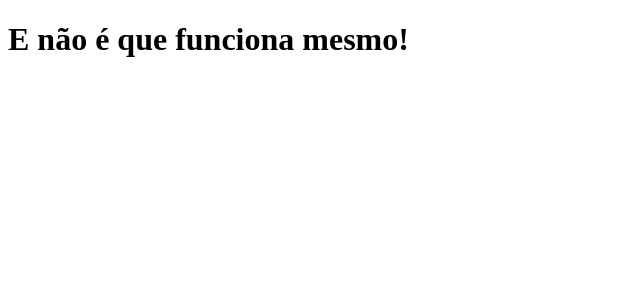
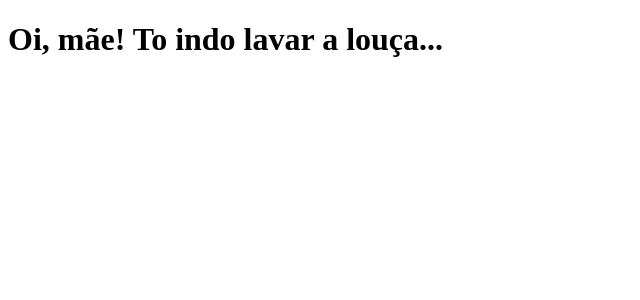
Before and after one commit to cauefsantos/clone-tabnews, a Next.js app: page / in a window 1280 px wide. Shown: the top 300 px of the page, without its empty margins (0-640 px from the left). Built offline with nearby package versions, Linux system fonts and the light colour scheme.

Commit message:
modifica a frase

```diff
--- a/pages/index.js
+++ b/pages/index.js
@@ -1,5 +1,5 @@
 function Home() {
-  return <h1>E não é que funciona mesmo!</h1>
+  return <h1>Oi, mãe! To indo lavar a louça...</h1>
 }
 
 export default Home;
```
